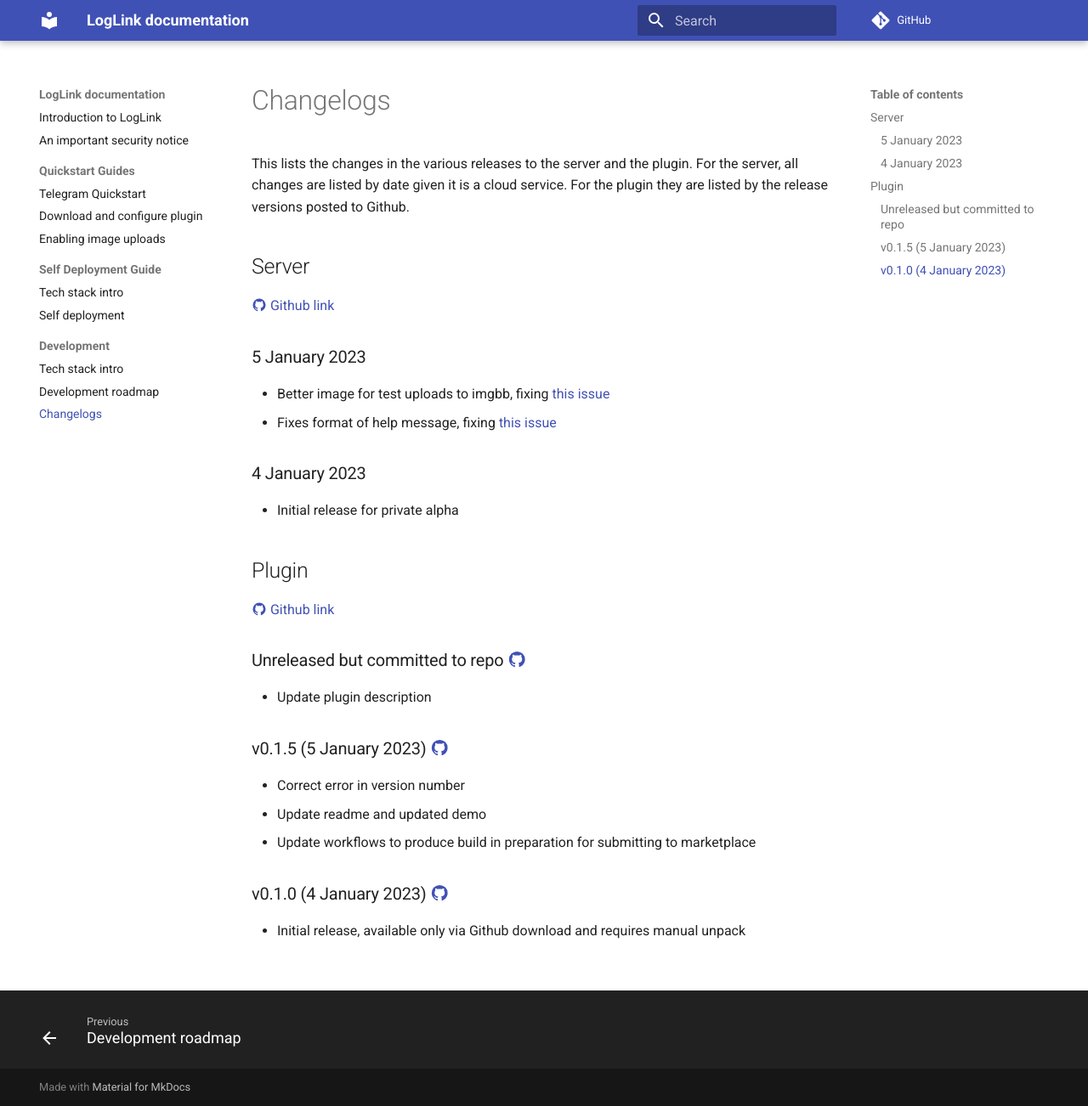
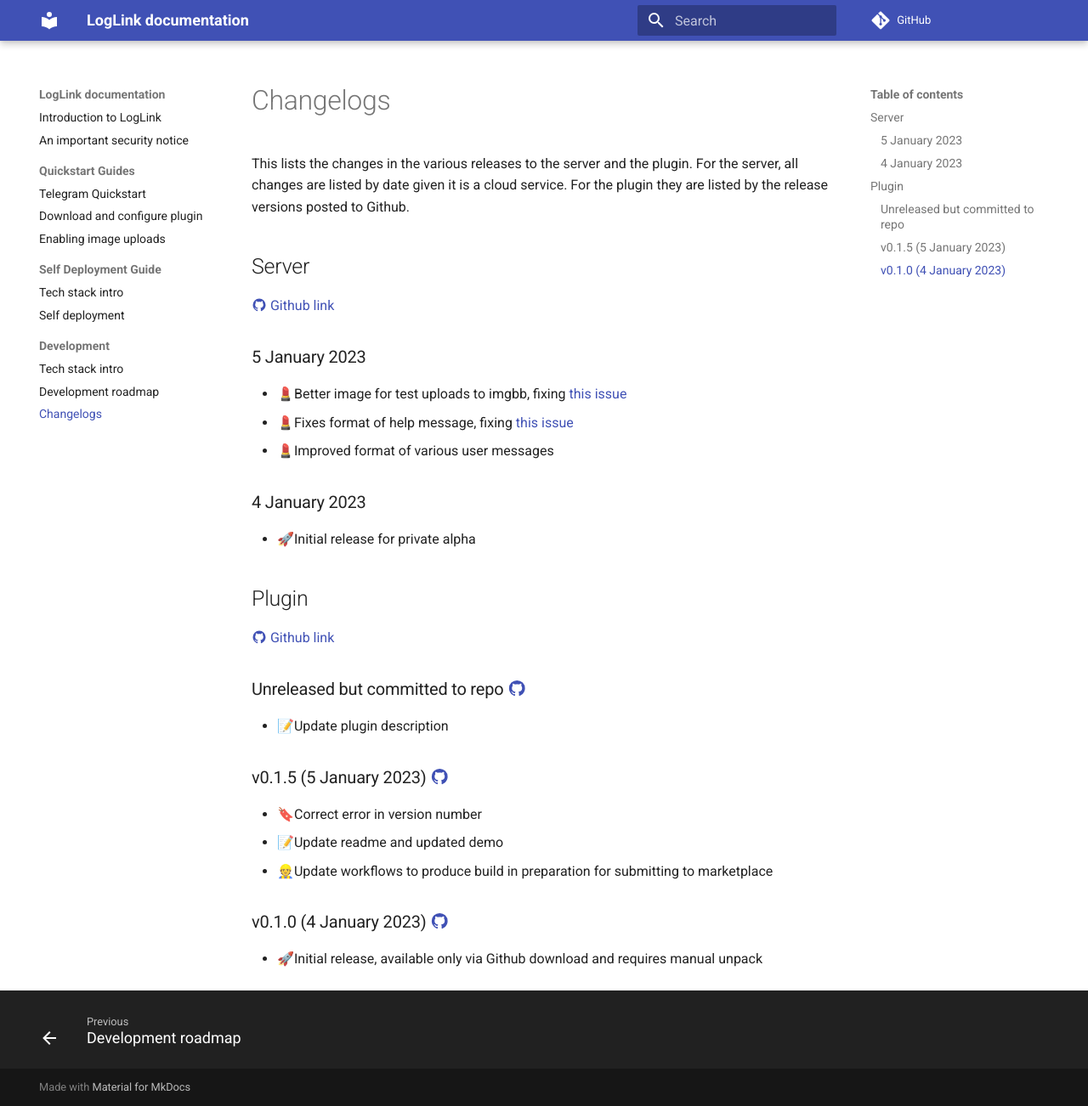
Before and after one commit to hankhank10/loglink-docs, an MkDocs documentation site: the page built from docs/changelog.md, in a window 1280 px wide and 1302 px high. Shown: the whole window at 85% size. Built offline with MkDocs 1.6.1 and Material for MkDocs 9.7.7, drawn with Linux system fonts in a browser that asks for light colours; comment, search, counter and statistics services are not loaded.

Commit message:
Update changelog.md

```diff
--- a/docs/changelog.md
+++ b/docs/changelog.md
@@ -7,12 +7,13 @@
 [:material-github: Github link](https://github.com/hankhank10/logseq-server)
 
 ### 5 January 2023
-- Better image for test uploads to imgbb, fixing [this issue](https://github.com/hankhank10/loglink-server/issues/17)
-- Fixes format of help message, fixing [this issue](https://github.com/hankhank10/loglink-server/issues/20)
+- 💄Better image for test uploads to imgbb, fixing [this issue](https://github.com/hankhank10/loglink-server/issues/17)
+- 💄Fixes format of help message, fixing [this issue](https://github.com/hankhank10/loglink-server/issues/20)
+- 💄Improved format of various user messages
 
 ### 4 January 2023
 
-- Initial release for private alpha
+- 🚀Initial release for private alpha
 
 
 ## Plugin
@@ -20,14 +21,14 @@
 [:material-github: Github link](https://github.com/hankhank10/logseq-plugin)
 
 ### Unreleased but committed to repo [:material-github:](https://github.com/hankhank10/loglink-plugin/)
-- Update plugin description
+- 📝Update plugin description
 
 ### v0.1.5 (5 January 2023) [:material-github:](https://github.com/hankhank10/loglink-plugin/releases/tag/v0.1.5)
 
-- Correct error in version number
-- Update readme and updated demo
-- Update workflows to produce build in preparation for submitting to marketplace
+- 🔖Correct error in version number
+- 📝Update readme and updated demo
+- 👷Update workflows to produce build in preparation for submitting to marketplace
 
 ### v0.1.0 (4 January 2023) [:material-github:](https://github.com/hankhank10/loglink-plugin/releases/tag/v0.1.0)
 
-- Initial release, available only via Github download and requires manual unpack
+- 🚀Initial release, available only via Github download and requires manual unpack
```
